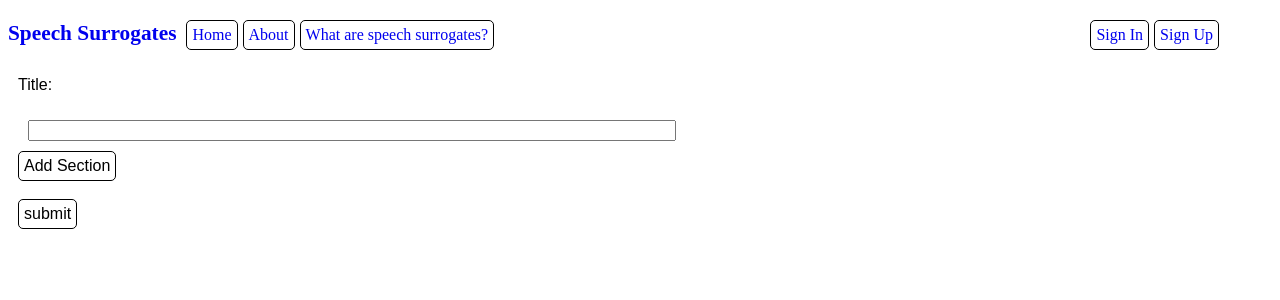
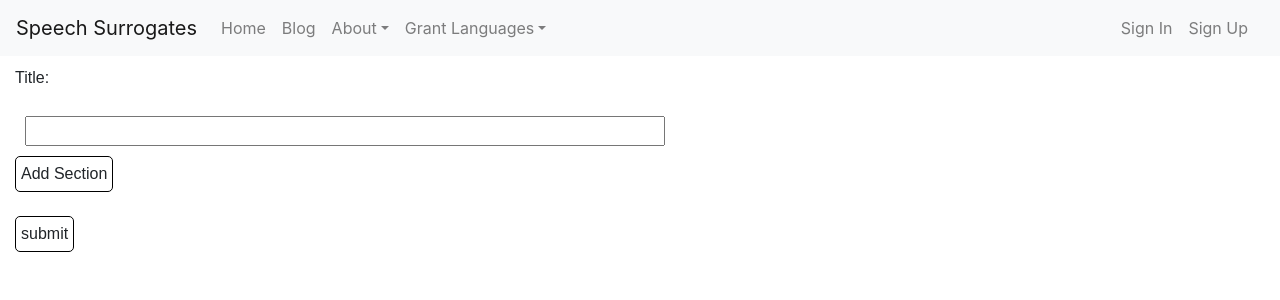
Before and after one commit to erafkin/speech-surrogates-frontend, a React app: page /new-grant-language in a window 1280 px wide. Shown: the top 300 px of the page. Built offline with nearby package versions, Linux system fonts and the light colour scheme.

Commit message:
bootstrap styling. made navbar better

```diff
--- a/package.json
+++ b/package.json
@@ -39,9 +39,11 @@
   },
   "dependencies": {
     "axios": "^0.19.2",
+    "bootstrap": "^4.5.0",
     "jodit-react": "^1.0.49",
     "lodash": "^4.17.15",
     "react": "^16.8.6",
+    "react-bootstrap": "^1.2.1",
     "react-dom": "^16.8.6",
     "react-html-parser": "^2.0.2",
     "react-player": "^2.3.1",
--- a/src/components/home.js
+++ b/src/components/home.js
@@ -1,22 +1,13 @@
 /* eslint-disable react/button-has-type */
 /* eslint-disable no-param-reassign */
 import React from 'react';
-import { NavLink } from 'react-router-dom';
-import { ROUTES } from '../constants';
-import LanguageNav from './language-nav';
 
 
 const Home = (props) => {
   return (
     <div>
       <h2>Welcome to the Surrogate Languages website</h2>
-      <NavLink to={ROUTES.BLOG}>
-        <div className="button">
-          blog
-        </div>
-      </NavLink>
-      <h3>Grant Languages</h3>
-      <LanguageNav />
+
     </div>
   );
 };
--- a/src/components/language-nav.js
+++ b/src/components/language-nav.js
@@ -3,6 +3,8 @@
 import React from 'react';
 import { connect } from 'react-redux';
 import { withRouter, NavLink } from 'react-router-dom';
+import NavDropdown from 'react-bootstrap/NavDropdown';
+
 import { getAllGrantLanguages, setGrantLanguage } from '../state/actions';
 import '../styles/navbar.css';
 
@@ -19,12 +21,9 @@ class LanguageNav extends React.Component {
         {this.props.allGrantLanguages.map((lang) => {
           return (
             <div>
-              <NavLink to={`/languages/${lang._id}`} key={lang._id} onClick={() => { this.props.setGrantLanguage(lang); }}>
-                <div className="button">
-                  {lang.name}
-                </div>
-              </NavLink>
-              <br />
+              <NavDropdown.Item as={NavLink} to={`/languages/${lang._id}`} key={lang._id} onClick={() => { this.props.setGrantLanguage(lang); }}>
+                {lang.name}
+              </NavDropdown.Item>
             </div>
           );
         })}
--- a/src/components/navbar.js
+++ b/src/components/navbar.js
@@ -3,73 +3,70 @@
 import React from 'react';
 import { connect } from 'react-redux';
 import { withRouter, NavLink } from 'react-router-dom';
+import '../styles/navbar.css';
+import Navbar from 'react-bootstrap/Navbar';
+import Nav from 'react-bootstrap/Nav';
+import NavDropdown from 'react-bootstrap/NavDropdown';
 import { ROUTES } from '../constants/index';
 import { signOut } from '../state/actions';
-import '../styles/navbar.css';
+import LanguageNav from './language-nav';
+
+const SSNavbar = (props) => {
+  return (
 
 
-const Navbar = (props) => {
-  return (
+    <Navbar bg="light" expand="lg">
+      <Navbar.Brand href={ROUTES.HOME}>Speech Surrogates</Navbar.Brand>
+      <Navbar.Toggle aria-controls="basic-navbar-nav" />
+      <Navbar.Collapse id="basic-navbar-nav">
+        <Nav className="mr-auto">
+          <Nav.Link href={ROUTES.HOME}>Home</Nav.Link>
+          <Nav.Link href={ROUTES.BLOG}>Blog</Nav.Link>
+          <NavDropdown title="About" id="basic-nav-dropdown">
+            <NavDropdown.Item as={NavLink} to={ROUTES.ABOUT}>
+              About this website
+            </NavDropdown.Item>
+            <NavDropdown.Item as={NavLink} to={ROUTES.SPEECH_SURROGATES}>
+              What are speech surrogates?
+            </NavDropdown.Item>
+          </NavDropdown>
+          <NavDropdown title="Grant Languages" id="basic-nav-dropdown">
+            <LanguageNav />
+          </NavDropdown>
 
-    <div className="navbar">
-      <div className="heading-container">
-        <NavLink to={ROUTES.HOME}>
-
-          <div className="heading">
-            Speech Surrogates
-          </div>
-        </NavLink>
-        <NavLink to={ROUTES.HOME}>
-          <div className="button">
-            Home
-          </div>
-        </NavLink>
-        <NavLink to={ROUTES.ABOUT}>
-          <div className="button">
-            About
-          </div>
-        </NavLink>
-        <NavLink to={ROUTES.SPEECH_SURROGATES}>
-          <div className="button">
-            What are speech surrogates?
-          </div>
-        </NavLink>
-      </div>
-
-      <div className="content">
-        <p className="words">{props.user.first_name !== undefined ? `Welcome, ${props.user.first_name}` : ''}</p>
+        </Nav>
+        <Nav className="mr-sm-2">
+          {Object.keys(props.user).length === 0 ? <div /> : (
+            <Navbar.Text>
+              Welcome, {props.user.first_name}
+            </Navbar.Text>
+          )}
           {Object.keys(props.user).length !== 0 && props.user.type === 'admin'
             ? (
-            <NavLink to={ROUTES.ADMIN}>
-              <div className="button">
+              <Nav.Link href={ROUTES.ADMIN}>
                 Admin
-              </div>
-            </NavLink>
+              </Nav.Link>
             ) : <div style={{ display: 'inline-block' }} />}
           {Object.keys(props.user).length === 0
             ? (
-            <div className="button-container">
-              <NavLink to={ROUTES.LOGIN}>
-                <div className="button">
+              <div>
+                <Nav.Link href={ROUTES.LOGIN} style={{ display: 'inline-block' }}>
                   Sign In
-                </div>
-              </NavLink>
-              <NavLink to={ROUTES.SIGN_UP}>
-                <div className="button">
+                </Nav.Link>
+                <Nav.Link href={ROUTES.SIGN_UP} style={{ display: 'inline-block' }}>
                   Sign Up
-                </div>
-              </NavLink>
+                </Nav.Link>
               </div>
             )
             : (
-            <div onClick={props.signOut} role="button" tabIndex={0} className="button">
+              <Nav.Link href={ROUTES.HOME} onClick={props.signOut} role="button" tabIndex={0}>
                 Sign Out
-            </div>
+              </Nav.Link>
             )}
-      </div>
+        </Nav>
+      </Navbar.Collapse>
+    </Navbar>
 
-
-    </div>
   );
 };
 
@@ -88,4 +85,4 @@ const mapDispatchToProps = (dispatch) => {
   };
 };
 
-export default withRouter(connect(mapStateToProps, mapDispatchToProps)(Navbar));
+export default withRouter(connect(mapStateToProps, mapDispatchToProps)(SSNavbar));
--- a/src/constants/index.js
+++ b/src/constants/index.js
@@ -1,5 +1,5 @@
-// const API_URL = 'http://localhost:3000/api';
-const API_URL = 'https://speech-surrogates-backend.herokuapp.com/api';
+const API_URL = 'http://localhost:3000/api';
+// const API_URL = 'https://speech-surrogates-backend.herokuapp.com/api';
 const LOCAL_STORAGE_TOKEN_KEY = 'token';
 const LOCAL_STORAGE_USERNAME_KEY = 'username';
 
--- a/src/index.js
+++ b/src/index.js
@@ -5,6 +5,11 @@ import { createStore, applyMiddleware, compose } from 'redux';
 import thunk from 'redux-thunk';
 import reducers from './state/reducers/index';
 import App from './App';
+
+// boostrap stylesheet
+
+import 'bootstrap/dist/css/bootstrap.min.css';
+
 // this creates the store with the reducers, and does some other stuff to initialize devtools
 // boilerplate to copy, don't have to know
 const store = createStore(reducers, {}, compose(
```
Also changed, not shown: 1 other file (tests, documents, lock files or other folders). Lines whose indentation alone changed are shown as unchanged.
